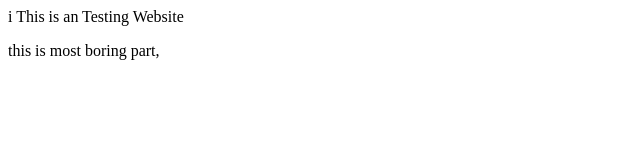
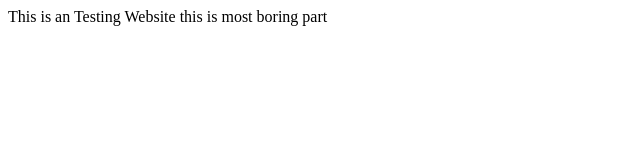
Before and after one commit to sanjeevsfive/great-learning, a plain HTML site: page index.html in a window 1280 px wide. Shown: the whole page, without its empty margins (0-640 px from the left). Drawn offline with Linux system fonts and the light colour scheme.

Commit message:
Update index.html

```diff
--- a/index.html
+++ b/index.html
@@ -1,9 +1,9 @@
-i<html>
+<html>
 <title>
 Sample Website
 </title>
 <head>
 This is an Testing Website
 </head>
-<p>this is most boring part,</p>
+<H>this is most boring part
 </html>
```
